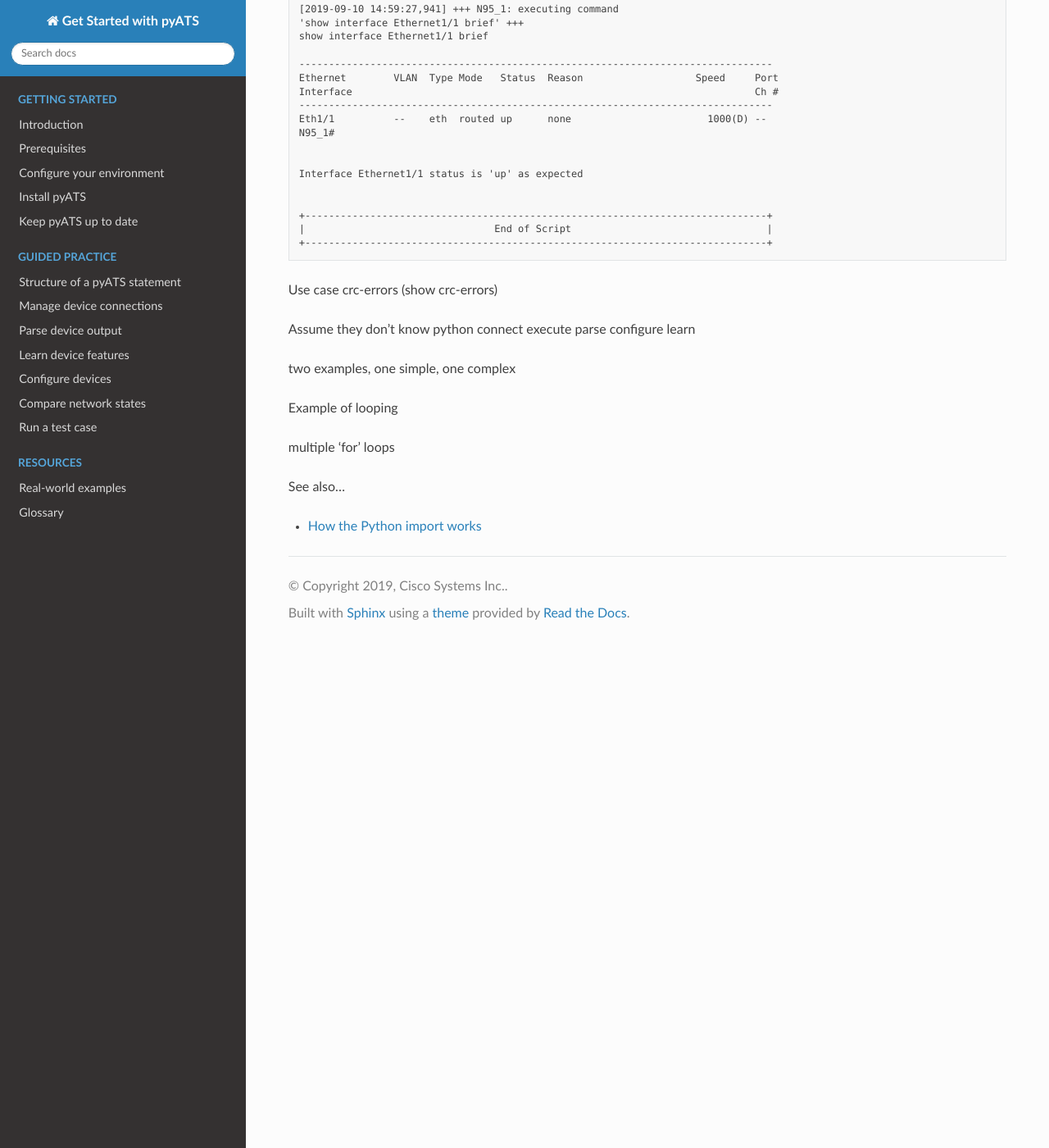
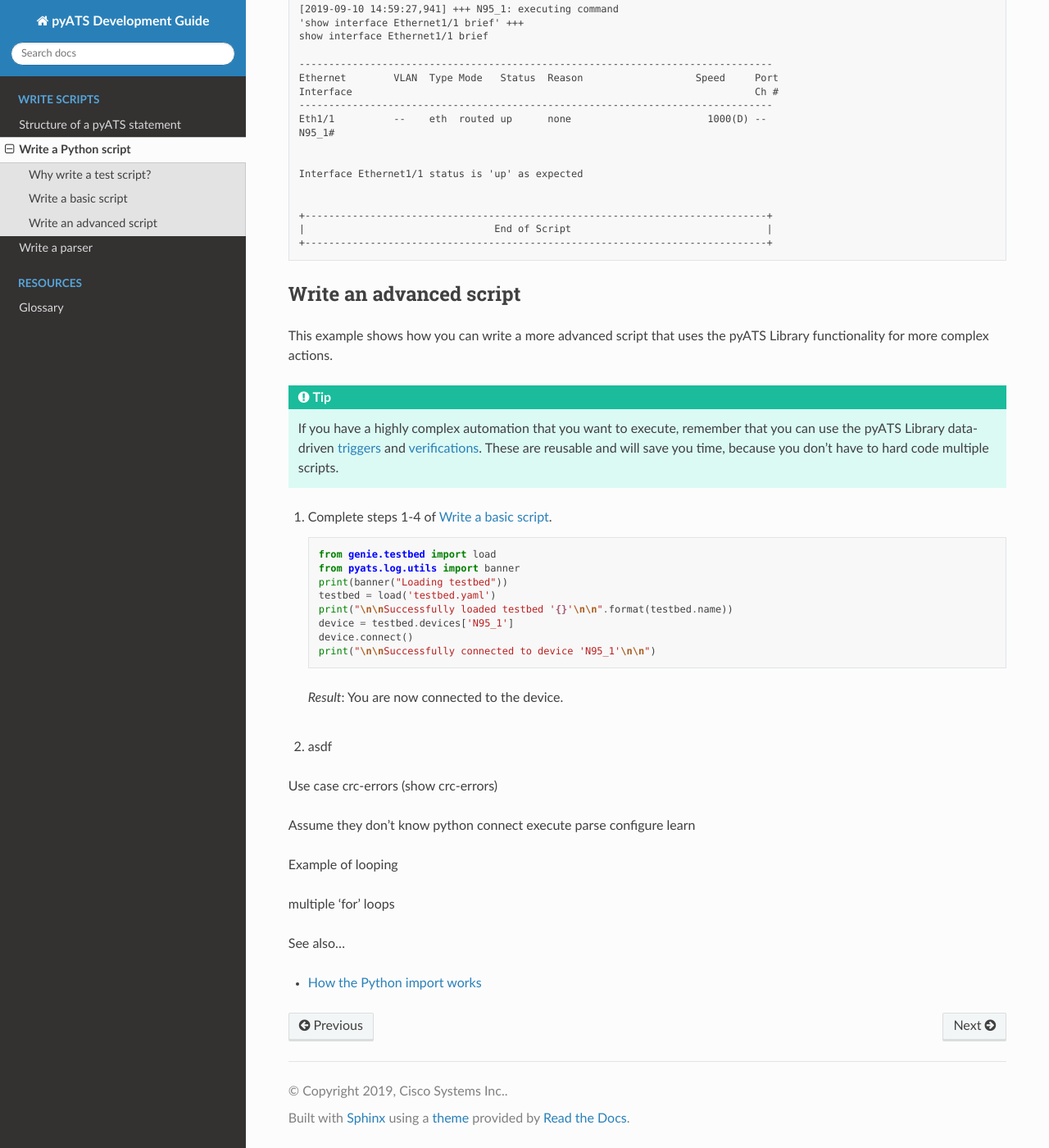
Before and after one commit to CiscoTestAutomation/getting-started, a Sphinx documentation site: the page built from source/writescripts/writepythonscript.rst, in a window 1280 px wide and 1400 px high, scrolled down 4225 px. Shown: the whole window at 82% size. Built offline with Sphinx 7.4.7 and the Read the Docs theme 2.0.0, drawn with Linux system fonts in a browser that asks for light colours.

Commit message:
Work in progress.

```diff
--- a/source/conf.py
+++ b/source/conf.py
@@ -17,9 +17,10 @@
 
 # -- Project information -----------------------------------------------------
 
-project = 'Get Started with pyATS'
+project = 'pyATS Development Guide'
 copyright = '2019, Cisco Systems Inc.'
 author = 'Cisco Systems Inc.'
+master_doc = 'index_dg'
 
 # -- General configuration ---------------------------------------------------
 
@@ -27,7 +28,7 @@
 # extensions coming with Sphinx (named 'sphinx.ext.*') or your custom
 # ones.
 extensions = [
-    'sphinx.ext.autosectionlabel', 'sphinxcontrib.spelling',
+    'sphinx.ext.autosectionlabel', 'sphinxcontrib.spelling', 'sphinx.ext.intersphinx',
 ]
 # Add any paths that contain templates here, relative to this directory.
 templates_path = ['_templates']
@@ -37,9 +38,12 @@
 # This pattern also affects html_static_path and html_extra_path.
 exclude_patterns = []
 
+
+
+
 # -- Options for PDF output -------------------------------------------------
 #
-pdf_documents = [('index_dg')]
+pdf_documents = [('index')]
 
 
 
--- a/source/index_dg.rst
+++ b/source/index_dg.rst
@@ -12,6 +12,7 @@
 
    /quickstart/structureofastatement
    /writescripts/writepythonscript
+   /writeparser/writeparser
 
 .. toctree::
    :maxdepth: 2
--- a/source/intro/introduction.rst
+++ b/source/intro/introduction.rst
@@ -7,11 +7,7 @@
 -------------------------------------
 |pyATSbold| and the |librarybold| together define an ecosystem that streamlines and standardizes how you set up and run automated network tests. |pyATS| and the |library| provide sanity, feature, solution, system, and scale test automation for any type of device or virtual device. |pyATS| is currently used with devices such as routers and switches, access points, firewalls, Linux servers, phones, cable CPEs, and many more.
 
-Originally developed for internal Cisco engineers, the |pyATS| ecosystem is at the core of Cisco's Test Automation Solution. It's currently used
-
-* by more than **3500** internal Cisco engineers and developers
-* with over **2000** downloads per month,
-* for more than **2 million** test runs every month.
+Originally developed for internal Cisco engineers, the |pyATS| ecosystem is at the core of Cisco's Test Automation Solution. It's currently used by many Cisco and DevNet engineers and developers.
 
 The |pyATS| ecosystem empowers your team to create and run consistent, repeatable, iterative, and reusable tests. |pyATS| provides the test framework, and the |library| offers ready-to-use test components.
 
--- /dev/null
+++ b/source/writeparser/writeparser.rst
@@ -0,0 +1,111 @@
+.. _write-parser:
+
+Write a parser
+======================
+asdf
+
+What is a parser?
+-----------------
+
+.. include:: ../definitions/def_parser.rst
+    :start-line: 3
+
+For a basic introduction to the |library| parsers, see the topic :ref:`parse-output`.
+
+
+
+Why write a parser?
+-------------------
+Change the key value pairs from standard? Write a parser for a show command that doesn't have a |library| model?
+
+.. tip:: Remember, the |library| parser functionality gives you *structured* output that makes reuse possible.
+
+How the |library| parsers work
+------------------------------
+
+Regular expressions
+^^^^^^^^^^^^^^^^^^^
+
+ (sometimes shortened to regexp, regex, or re) are a tool for matching patterns in text. Regular expressions are the core backbone of all parsers.
+
+If you are unfamiliar with what regular expressions are, here are a few good primers:
+
+https://www.learnpython.org/en/Regular_Expressions
+https://regexone.com/references/python
+https://www.dataquest.io/blog/regex-cheatsheet/
+Once you are familiar with what regular expressions are, the following online tools can help you build and test Python regular expressions:
+
+https://pythex.org/
+https://regex101.com/
+
+Python library "re"
+
+|library| parsers
+
+Genie has two packages that are dedicated to the task of parsing (pattern matching) device output data (text). These packages are:
+
+genie.metaparser:
+Metaparser is the core of Genie parsers and is used to standardize parsing any format of device data (CLI output, XML output, NETCONF/Yang output).
+It is responsible for ensuring that a parser returns a fixed data-structure known as the parser's schema.
+
+genie.libs.parser:
+This package contains Python classes that breakdown raw Cisco device data (CLI output, XML output, etc.) by parsing the data using regular expressions into software-readable Python data-structures (dictionary) that match a defined schema.
+One parser class can be used to parse CLI output, XML output or NETCONF output of a device command. However, the parser for each output must return the same Python data-structure defined in the schema.
+The https://github.com/CiscoTestAutomation/genieparser/tree/master/src/genie/libs/parser contains all the Python parser classes developed in this package.
+
+https://pubhub.devnetcloud.com/media/genie-feature-browser/docs/#/parsers
+
+
+
+Create a parser schema
+----------------------
+With a model
+Without a model
+
+Is this a text file?
+What is a level key?
+
+Is the schema in JSON format? As an example, perhaps https://pubhub.devnetcloud.com/media/genie-feature-browser/docs/#/parsers IOS show interfaces, explain what 'optional' means. Ask the user to go there so they get used to finding these.
+
+
+
+Use | xml with show commands to get xml key value pairs that you can use to write your schema
+
+Schema class, parser class
+
+(From w3schools: A Class is like an object constructor, or a "blueprint" for creating objects.)
+
+Schema class: Basically shows the key-value pair data structure that will result from parsing the device output.
+Parser class: Basically the class with definition of how to parse, inherits from the schema to return the format as a Python dictionary with the structure defined in the schema.
+
+Parser process
+--------------
+Collect device data
+Loop over each line
+Regex to add to dictionary
+
+
+Make JSON
+
+Example of a parser
+-------------------
+
+
+Write a parser with regex
+--------------------------
+This example shows you how to write a ....
+
+
+
+#. asdf
+
+    .. code-block:: python
+
+       from genie.testbed import load
+
+
+
+#. asdf
+
+Create and execute a unit test
+-------------------------------
--- a/source/writescripts/writepythonscript.rst
+++ b/source/writescripts/writepythonscript.rst
@@ -19,6 +19,8 @@
 * Because the |library|'s reusable :term:`triggers <trigger>` and :term:`verifications <verification>` are data-driven (not hard-coded), you can simply feed in data to specify other devices or :term:`features <feature>`, error-free.
 
 .. tip:: Remember, the |library| gives you *structured* output that makes reuse possible.
+
+.. _write-basic-script:
 
 Write a basic script
 ---------------------
@@ -209,6 +211,30 @@
   |                                End of Script                                 |
   +------------------------------------------------------------------------------+
 
+.. _write-complex-script:
+
+Write an advanced script
+------------------------
+This example shows how you can write a more advanced script that uses the |library| functionality for more complex actions.
+
+.. tip:: If you have a highly complex automation that you want to execute, remember that you can use the |library| data-driven :term:`triggers <trigger>` and :term:`verifications <verification>`. These are reusable and will save you time, because you don't have to hard code multiple scripts.
+
+#. Complete steps 1-4 of :ref:`write-basic-script`.
+
+   .. code-block:: python
+
+      from genie.testbed import load
+      from pyats.log.utils import banner
+      print(banner("Loading testbed"))
+      testbed = load('testbed.yaml')
+      print("\n\nSuccessfully loaded testbed '{}'\n\n".format(testbed.name))
+      device = testbed.devices['N95_1']
+      device.connect()
+      print("\n\nSuccessfully connected to device 'N95_1'\n\n")
+
+   *Result*: You are now connected to the device. |br| |br|
+
+#. asdf
 
 Use case crc-errors (show crc-errors)
 
@@ -221,7 +247,6 @@
 configure
 learn
 
-two examples, one simple, one complex
 
 
 Example of looping
```
Also changed, not shown: 1 other file.
